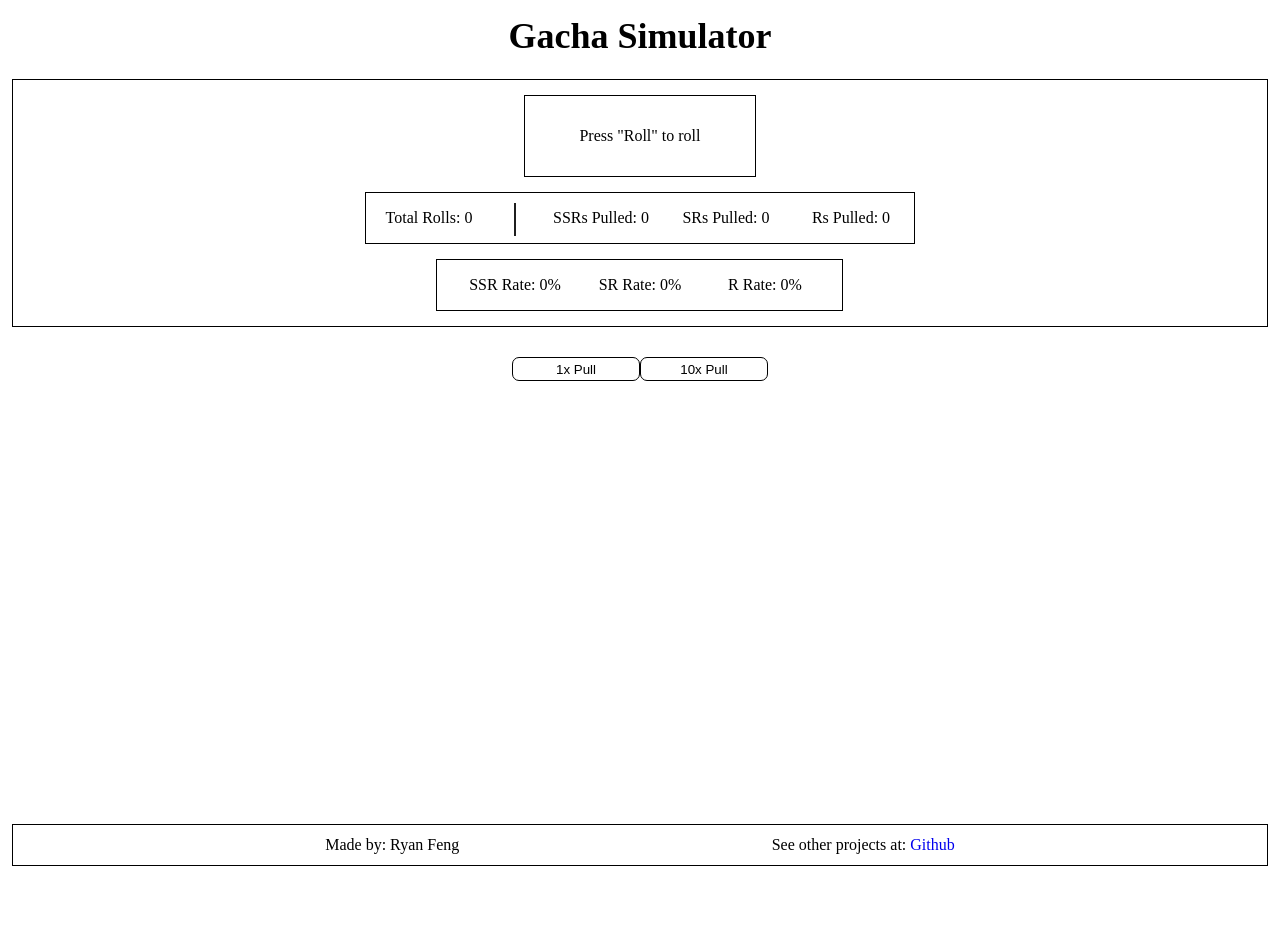
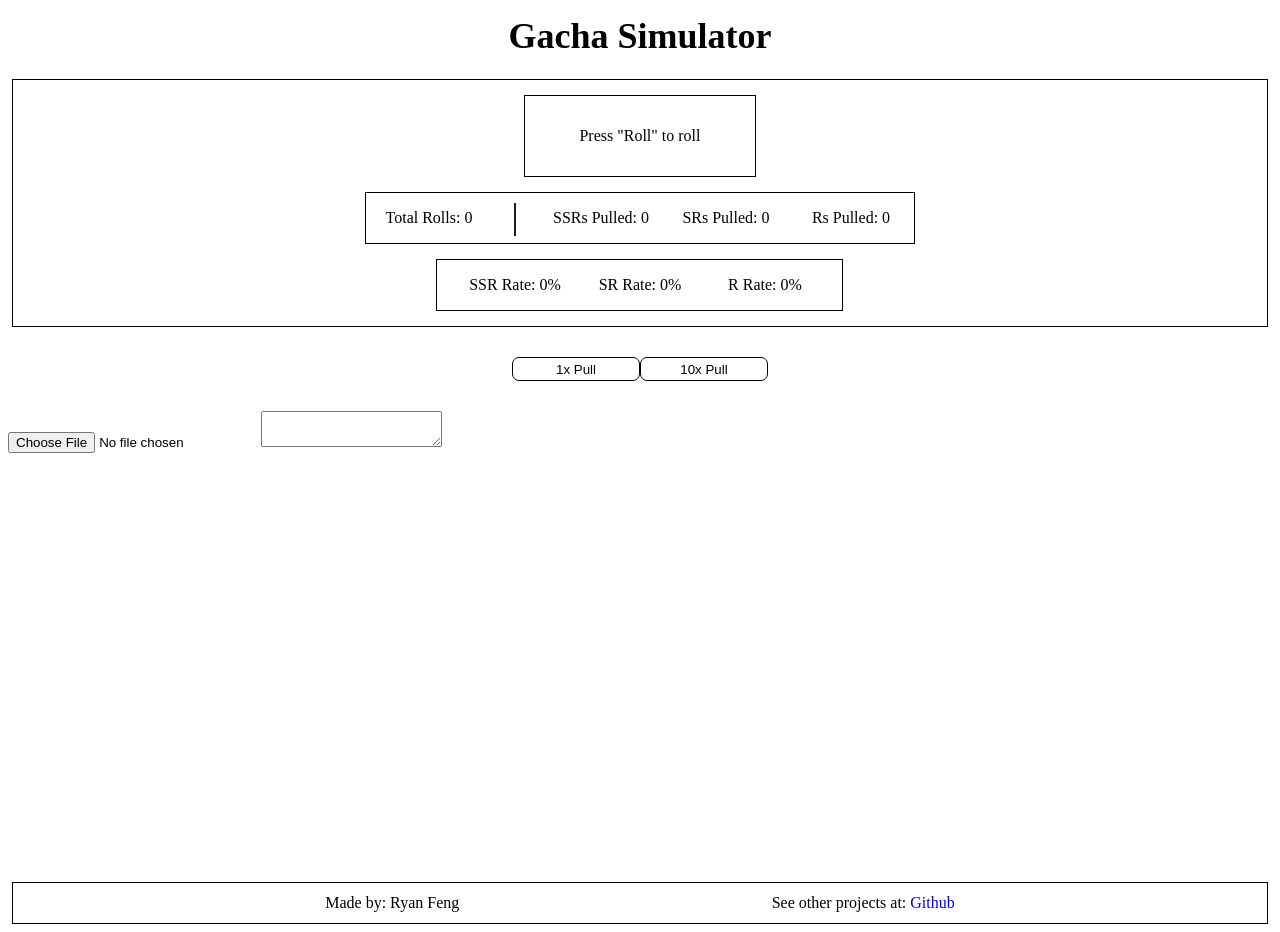
Before and after one commit to RvnVentra/Gacha-Simulator, a React (Create React App) app: page / in a window 1280 px wide. Before the commit the page ends 874 px from the top, so only its background shows below. Built offline with nearby package versions, Linux system fonts and the light colour scheme.

Commit message:
Added file uploading || Display text within file

```diff
--- a/src/components/Content/Gacha/Gacha.js
+++ b/src/components/Content/Gacha/Gacha.js
@@ -1,6 +1,7 @@
 import { useState } from 'react';
 
 import GachaInfo from './GachaInfo/gachaInfo';
+import GachaInput from './GachaInput/gachaInput';
 import GachaInteraction from './GachaInteraction/gachaInteraction';
 import GachaResults from './GachaResults/gachaResults';
 
@@ -199,6 +200,8 @@ export default function Gacha() {
                 debugGacha={debugGacha}
             />
 
+            <GachaInput />
+
             <GachaResults gachaResults={GACHA_RESULTS} />
         </>
     );
--- /dev/null
+++ b/src/components/Content/Gacha/GachaInput/gachaInput.js
@@ -0,0 +1,34 @@
+import { useState } from "react";
+
+export default function GachaInput() {
+    const [input, setInput] = useState("");
+
+    const fileUploadHandler = (e) => {
+        const file = e.target.files[0];
+
+        if(file.type === "text/plain") {
+            const readFile = new FileReader();
+            readFile.readAsText(file);
+
+            const uploading = setInterval(() => {
+                if(readFile.readyState === 2) {
+                    setInput(readFile.result);
+                };
+                clearInterval(uploading);
+            }, 2500);
+        };
+    };
+
+    const textOnChangeHandler = (e) => {
+        const value = e.target.value;
+        setInput(value);
+    };
+
+    return (
+        <>
+            <input type="file" onChange={fileUploadHandler}></input>
+            <textarea value={input} onChange={textOnChangeHandler}></textarea>
+            <p>{input}</p>
+        </>
+    );
+};
```
